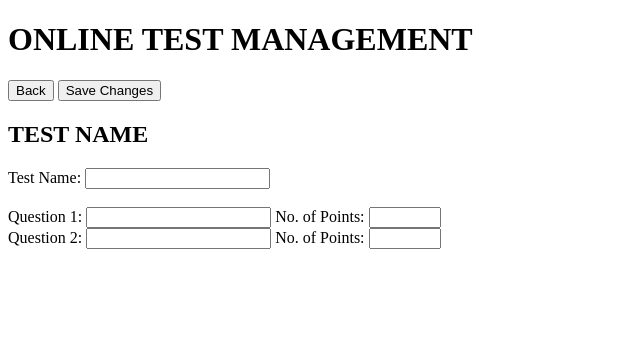
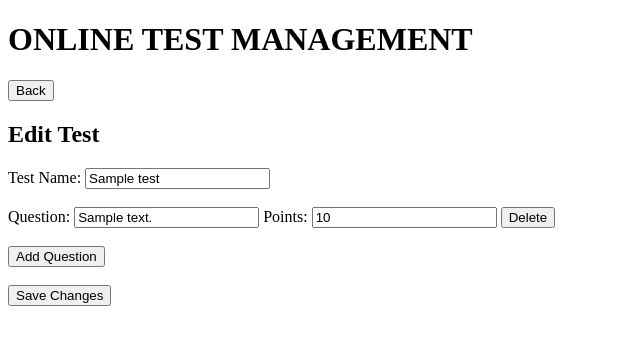
Before and after one commit to amoyer22/CSET160-Final, a Flask app: template templates/tests_edit.html in a window 1280 px wide. Shown: the top 345 px of the page, without its empty margins (0-640 px from the left). Run offline with Flask 3, Linux system fonts and the light colour scheme; the template is opened without the code that fills it: most values are stand-ins (such as "Sample title", 1, 10 or a date in 2020).

Commit message:
Tests are editable by teachers

```diff
--- a/main.py
+++ b/main.py
@@ -119,9 +119,28 @@ def testscreate():
             message = "ERROR: Could not create test."
     return render_template('tests_create.html', message=message, username=username)
 
-@app.route('/tests/edit')
+@app.route('/tests/edit', methods=['GET', 'POST'])
 def testsedit():
-    return render_template('tests_edit.html')
+    test_id = request.args.get('id')
+    message = None
+    if request.method == 'POST':
+        test_name = request.form['test_name']
+        questions = request.form.getlist('questions[]')
+        points = request.form.getlist('points[]')
+        try:
+            conn.execute(text("UPDATE tests SET name = :name WHERE id = :id"),
+                         {"name": test_name, "id": test_id})
+            conn.execute(text("DELETE FROM questions WHERE test_id = :test_id"), {"test_id": test_id})
+            for question, point in zip(questions, points):
+                conn.execute(text("INSERT INTO questions (test_id, question_text, points) VALUES (:test_id, :question_text, :points)"),
+                             {"test_id": test_id, "question_text": question, "points": point})
+            conn.commit()
+            message = "Test updated successfully."
+        except:
+            message = "ERROR: Could not update test."
+    test = conn.execute(text("SELECT * FROM tests WHERE id = :id"), {"id": test_id}).first()
+    questions = conn.execute(text("SELECT * FROM questions WHERE test_id = :test_id"), {"test_id": test_id}).all()
+    return render_template('tests_edit.html', test=test, questions=questions, message=message)
 
 @app.route('/tests/grade')
 def testsgrade():
--- a/templates/tests_edit.html
+++ b/templates/tests_edit.html
@@ -4,34 +4,63 @@
     <meta charset="UTF-8">
     <meta name="viewport" content="width=device-width, initial-scale=1.0">
     <title>Edit a Test</title>
-    <!-- <link rel="stylesheet" href="../static/styles/tests_pages.css"> -->
 </head>
 <body>
     <h1>ONLINE TEST MANAGEMENT</h1>
 
-    <button onclick="window.history.back()">Back</button>
-    <button>Save Changes</button>
+    <button onclick="location.href='/home/teachers'">Back</button>
 
-    <h2>TEST NAME</h2>
-    <form>
+    <h2>Edit Test</h2>
+    {% if message %}
+        <p>{{ message }}</p>
+    {% endif %}
+    <form method="POST" action="/tests/edit?id={{test.id}}">
         <label for="test-name">Test Name:</label>
-        <input type="text" id="test-name" name="test-name">
+        <input type="text" id="test-name" name="test_name" value="{{ test.name }}" required>
         <br><br>
 
-        <label for="test-question-1">Question 1:</label>
-        <input type="text" id="test-question-1" name="test-question-1">
+        <div id="questions-container">
+            {% for question in questions %}
+            <div class="question" id="question-{{ question.id }}-container">
+                <label for="question-{{ question.id }}">Question:</label>
+                <input type="text" id="question-{{ question.id }}" name="questions[]" value="{{ question.question_text }}" required>
+                <label for="points-{{ question.id }}">Points:</label>
+                <input type="number" id="points-{{ question.id }}" name="points[]" value="{{ question.points }}" min="0" required>
+                <button type="button" onclick="deleteQuestion('question-{{ question.id }}-container')">Delete</button>
+            </div>
+            {% endfor %}
+        </div>
+        <br>
+        <button type="button" onclick="addQuestion()">Add Question</button>
+        <br><br>
+        <button type="submit">Save Changes</button>
+    </form>
 
-        <label for="test-points-1">No. of Points:</label>
-        <input type="number" id="test-points-1" name="test-points-1" min="-999" max="999" maxlength="3">
-        <br>
+    <script>
+        let questionCount = `{{questions|length}}`;
 
+        function addQuestion(){
+            questionCount++
+            const container = document.getElementById('questions-container')
+            const questionDiv = document.createElement('div')
+            questionDiv.classList.add('question')
+            questionDiv.id = `question-${questionCount}-container`
+            questionDiv.innerHTML = `
+                <label for="question-${questionCount}">Question:</label>
+                <input type="text" id="question-${questionCount}" name="questions[]" required>
+                <label for="points-${questionCount}">Points:</label>
+                <input type="number" id="points-${questionCount}" name="points[]" min="0" required>
+                <button type="button" onclick="deleteQuestion('question-${questionCount}-container')">Delete</button>
+            `
+            container.appendChild(questionDiv)
+        }
 
-        <label for="test-question-2">Question 2:</label>
-        <input type="text" id="test-question-2" name="test-question-2">
-
-        <label for="test-points-2">No. of Points:</label>
-        <input type="number" id="test-points-2" name="test-points-2" min="-999" max="999" maxlength="3">
-        <br>
-    </form>
+        function deleteQuestion(questionId){
+            const questionDiv = document.getElementById(questionId)
+            if(questionDiv){
+                questionDiv.remove()
+            }
+        }
+    </script>
 </body>
 </html>
```
